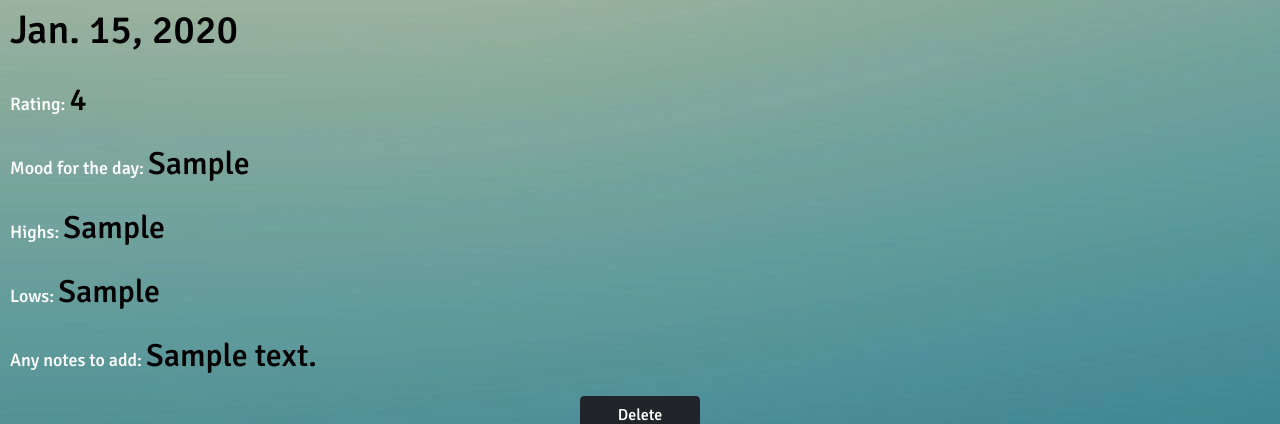
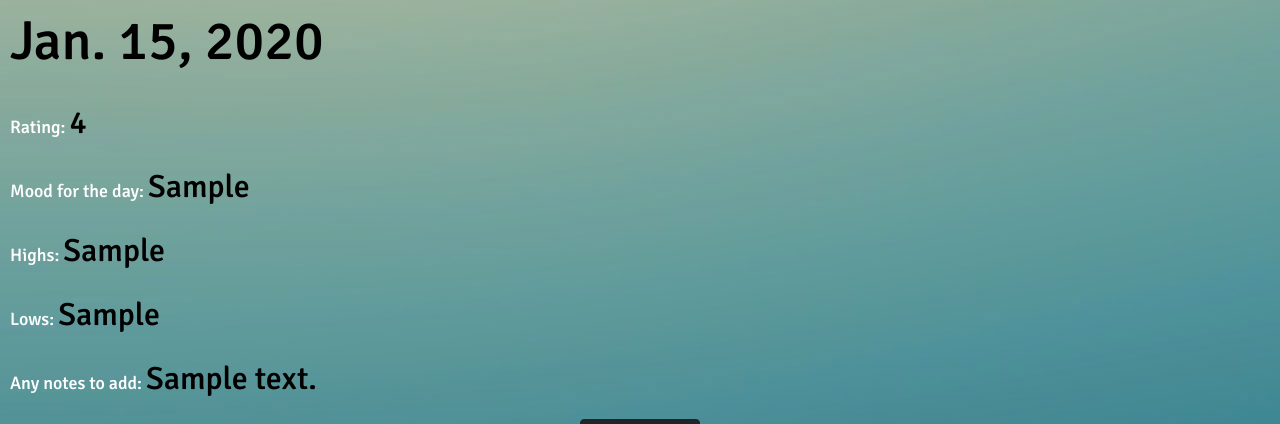
Before and after one commit to kkinge79/daybyday, a Django app: page /days/1/ in a window 1280 px wide. Shown: the part 56-480 px from the top of the page. Run offline with Django 3.2, Linux system fonts and the light colour scheme; a user stored in the database is signed in; tables that the repository leaves empty hold one stand-in row (values such as "Sample post"); some libraries are stand-ins or nearby versions; some web fonts are replaced.

Commit message:
font for date in detail

```diff
--- a/main_app/static/css/detail.css
+++ b/main_app/static/css/detail.css
@@ -107,7 +107,7 @@ td.emoji {
 }
 
 #theDate{
-  font-size:40px !important ;
+  font-size:55px !important ;
 }
 
 
```
